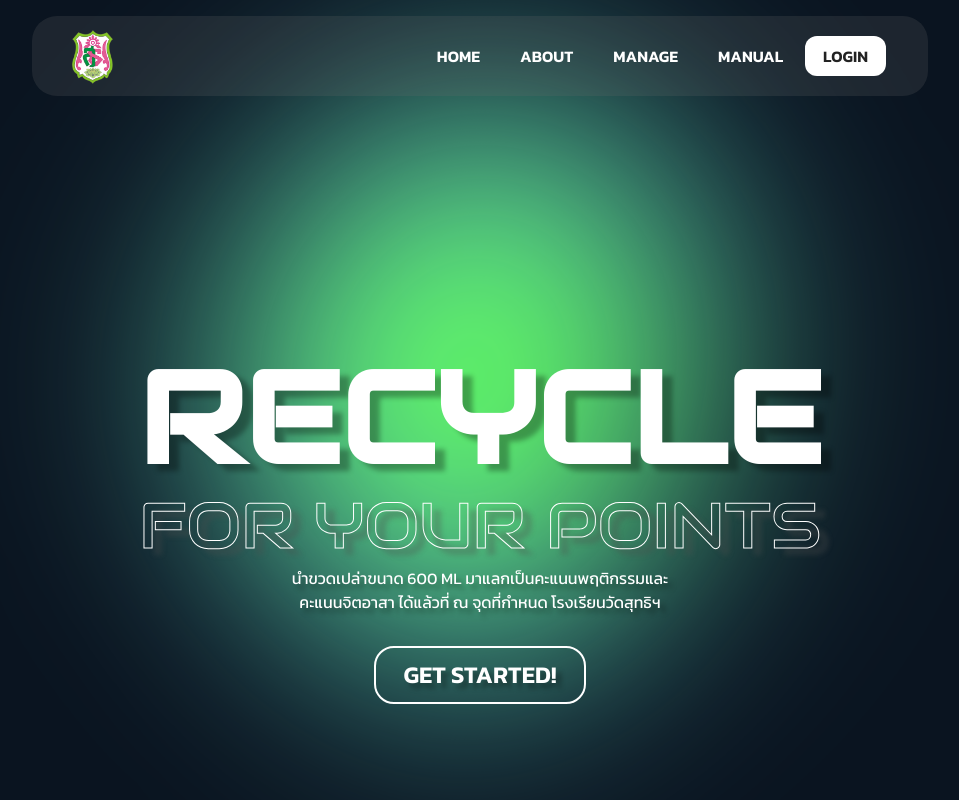
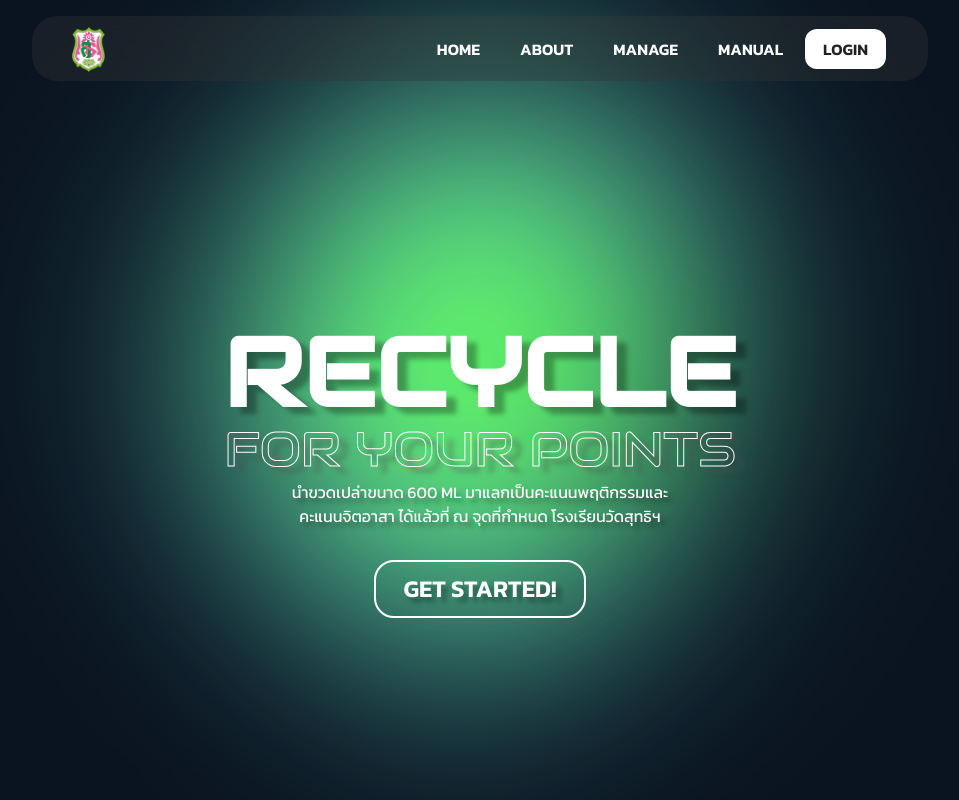
Before and after one commit to Maxirix1/Fix-bottle, a React (Vite) app in the folder client/: page / in a window 1280 px wide. Shown: the top 800 px of the page, without its empty margins (160-1119 px from the left). Built offline with nearby package versions, Linux system fonts and the light colour scheme; some icons are missing.

Commit message:
a rai ko mai ro

```diff
--- a/client/src/styles/home.css
+++ b/client/src/styles/home.css
@@ -13,7 +13,7 @@ main {
   height: 200vh;
 }
 img {
-  width: 37%;
+  width: 30%;
 }
 
 .re-home {
@@ -30,13 +30,14 @@ img {
 
 header {
   width: 60%;
-  height: 80px;
-  background-color: #6b6b6b34;
+  height: 65px;
+  background-color: #3b3b3b50;
   display: flex;
   align-items: center;
   justify-content: space-between;
   padding: 0 40px;
   border-radius: 25px;
+  backdrop-filter: blur(20px);
   margin: 0 auto;
   margin-top: 2vh;
 }
@@ -57,7 +58,7 @@ nav ul li a{
   color: #ffffff;
   display: block;
   margin: 0 2px;
-  font-weight: 600;
+  font-weight: 300;
   padding: 8px 18px;
   transition: 0.5s;
   border-radius: 12px;
--- a/client/src/styles/manage.css
+++ b/client/src/styles/manage.css
@@ -78,7 +78,7 @@
     display: flex;
     background: #ffffff15;
     backdrop-filter: blur(40px);
-    padding: 30px;
+    padding: 20px;
     margin: 0 10vw;
     margin-top: 2vh;
     border-radius: 20px;
--- a/client/src/styles/responsive.css
+++ b/client/src/styles/responsive.css
@@ -65,6 +65,12 @@
     header {
         width: 70%;
     }
+    .text_head h1 {
+        font-size: 140px;
+    }
+    .text_head h2 {
+        font-size: 70px;
+    }
     .container-about {
         padding: 8vw 15vw;
     }
@@ -112,10 +118,10 @@
         margin-top: -5vh;
     }
     .text_head h1 {
-        font-size: 10rem;
+        font-size: 8rem;
     }
     .text_head h2 {
-        font-size: 5rem;
+        font-size: 3rem;
     }
 }
 @media screen and (max-width: 1508px) {
@@ -134,10 +140,10 @@
 }
 @media screen and (max-width: 1350px) {
     .text_head h1 {
-        font-size: 8rem;
+        font-size: 6rem;
     }
     .text_head h2 {
-        font-size: 4rem;
+        font-size: 3rem;
     }
     .text_head p {
         font-size: 16px;
@@ -300,4 +306,10 @@
     }
 }
 
+
+@media screen and (max-height: 910px) {
+    .text_head {
+        margin-top: -10vh;
+    }
+}
 /* -----------------------------Pages : Manage --------------------------------------- */
```
Also changed, not shown: client/src/pages/login.jsx (line endings or trailing spaces), 2 other files (tests, documents, lock files or other folders).
